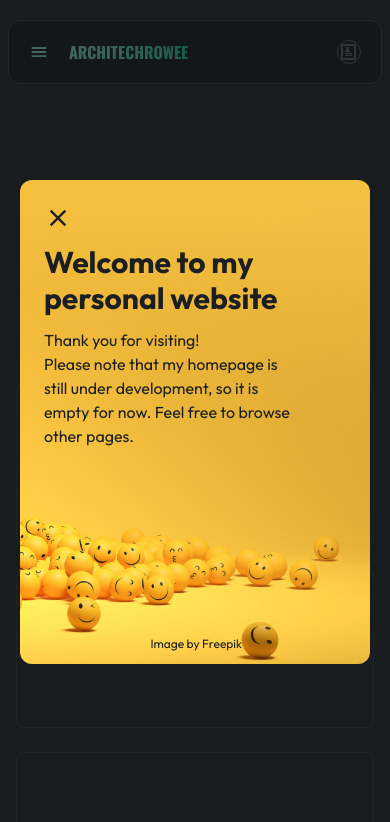
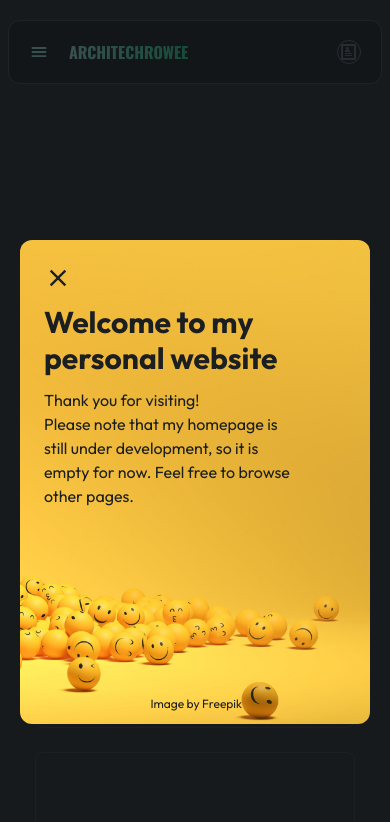
Before and after one commit to Rowee13/architech-rowee-v2, a React (Create React App) app: page / in a window 390 px wide. Shown: the top 822 px of the page. Built offline with nearby package versions, Linux system fonts and the light colour scheme; a web font is replaced by a local one.

Commit message:
Fix layout of Home page and HomeModal

```diff
--- a/src/components/HomeModal.jsx
+++ b/src/components/HomeModal.jsx
@@ -4,17 +4,17 @@ import { MdOutlineClose } from "react-icons/md";
 
 const HomeModal = ({ handleClose }) => {
   return (
-    <div className="flex absolute inset-0 justify-center items-center h-full font-outfit text-bunker-gray-800 transition-all duration-300 ease-in-out delay-200">
-      <div className="flex flex-col justify-center items-start sm:items-end relative w-full md:w-9/12 lg:w-7/12 xl:w-5/12 mx-5 px-6 pt-6 pb-16 bg-white rounded-xl z-[100] bg-smiley-3d bg-cover bg-right md:bg-left">
+    <div className="flex absolute inset-0 justify-center items-start h-full font-outfit text-bunker-gray-800 transition-all duration-300 ease-in-out delay-200">
+      <div className="flex flex-col justify-center items-start sm:items-end relative w-full md:w-9/12 lg:w-7/12 xl:w-5/12 mx-5 px-6 pt-6 pb-16 mt-60 bg-white rounded-xl bg-smiley-3d bg-cover bg-right md:bg-left z-[100]">
         <MdOutlineClose
           className="w-7 h-7 cursor-pointer"
           onClick={handleClose}
         />
         <div className="w-5/6 md:w-3/6 pb-28 lg:pb-10">
-          <h1 className="text-3xl font-bold text-left sm:text-right pt-3">
+          <h1 className="text-xl xs:text-3xl font-bold text-left sm:text-right pt-3">
             Welcome to my personal website
           </h1>
-          <p className="text-left sm:text-right pt-3 pb-10">
+          <p className="text-xs xs:text-base text-left sm:text-right pt-3 pb-10">
             Thank you for visiting!
             <br />
             Please note that my homepage is still under development, so it is
@@ -31,7 +31,10 @@ const HomeModal = ({ handleClose }) => {
           Image by Freepik
         </a>
       </div>
-      <div className="absolute inset-0 bg-bunker-gray-900 bg-opacity-60 z-40" />
+      <div
+        className="inline-flex absolute w-full h-full bg-bunker-gray-900 bg-opacity-70 z-40"
+        onClick={handleClose}
+      />
     </div>
   );
 };
--- a/src/pages/Home.jsx
+++ b/src/pages/Home.jsx
@@ -1,4 +1,4 @@
-import { useState } from "react";
+import { useState, useEffect } from "react";
 import { NavLink } from "react-router-dom";
 
 import useDocumentTitle from "../hooks/useDocumentTitle";
@@ -9,14 +9,14 @@ import { links } from "../constants";
 //----------------------------------------------------------
 
 const NavLinks = ({ handleClick }) => (
-  <nav className="flex flex-col lg:flex-row mt-8 w-full px-2 lg:px-32 gap-6">
+  <nav className="flex flex-col md:flex-row flex-wrap justify-center items-center mt-8 w-full px-2 lg:px-32 gap-6">
     {links.map((item) => (
       <NavLink
         key={item.name}
         to={item.to}
         className={({ isActive }) => {
           return (
-            "flex flex-col justify-center items-center font-outfit text-2xl md:text-xl text-center w-full h-40 px-6 rounded-lg border border-bunker-gray-500 bg-bunker-gray-500 hover:border-riptide-accent hover:border hover:shadow-card-shadow hover:transition-all hover:ease-in hover:duration-200 " +
+            "flex flex-col justify-center items-center font-outfit text-2xl md:text-xl text-center w-full max-w-xs h-40 px-6 rounded-lg border border-bunker-gray-500 bg-bunker-gray-500 hover:border-riptide-accent hover:border hover:shadow-card-shadow hover:transition-all hover:ease-in hover:duration-200 " +
             (isActive
               ? "bg-gradient-to-r from-riptide-accent to-riptide-bright text-bunker-gray-800"
               : "bg-bunker-gray-700 text-whisper-white")
@@ -31,13 +31,19 @@ const NavLinks = ({ handleClick }) => (
 );
 
 const Home = () => {
-  const [modalIsOpen, setModalIsOpen] = useState(true);
+  const [modalIsOpen, setModalIsOpen] = useState(false);
+
+  useEffect(() => {
+    setTimeout(() => {
+      setModalIsOpen(true);
+    }, 2000);
+  }, []);
 
   useDocumentTitle("ArchitechRowee");
 
   return (
     <div
-      className="h-full lg:h-screen lg:overflow-hidden font-outfit "
+      className="h-full relative xl:h-screen overflow-hidden font-outfit"
       style={{ backgroundColor: "#25292D" }}
     >
       {modalIsOpen && (
```
